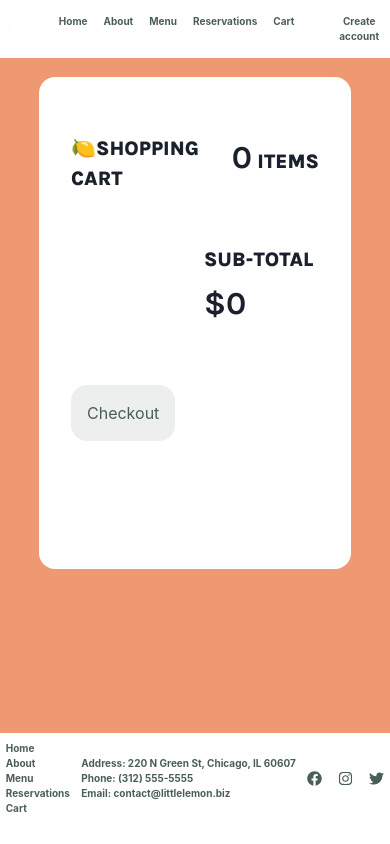
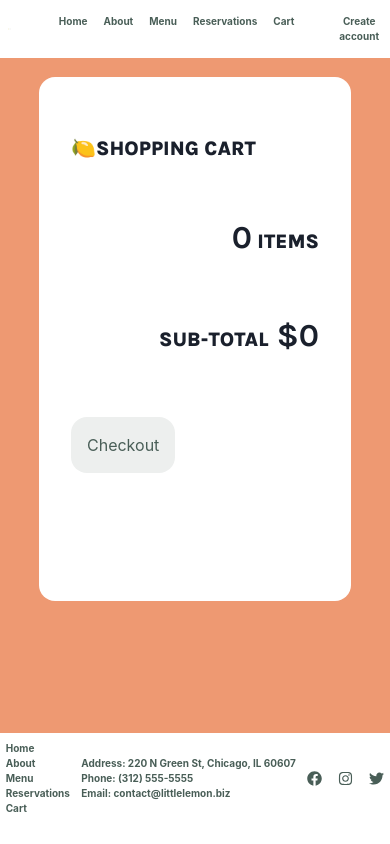
Before and after one commit to benjaminelliott/litle-lemon-web-app, a React (Create React App) app: page /cart in a window 390 px wide. Built offline with nearby package versions, Linux system fonts and the light colour scheme; a web font is replaced by a local one.

Commit message:
made the cart responsive

```diff
--- a/src/App.css
+++ b/src/App.css
@@ -1019,8 +1019,12 @@ select:focus{
 
 .cart-header {
   display: flex;
-  flex-direction: row;
+  flex-direction: column;
   justify-content: space-between;
+}
+
+.cart-title {
+  flex-wrap:nowrap
 }
 
 .cart-total {
```
